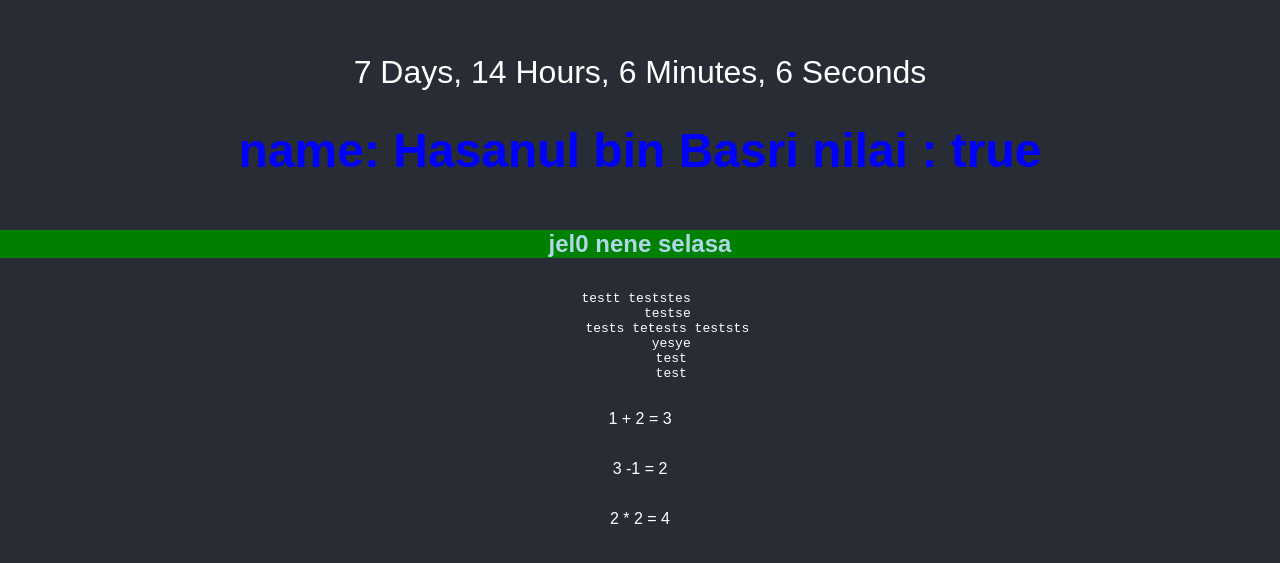
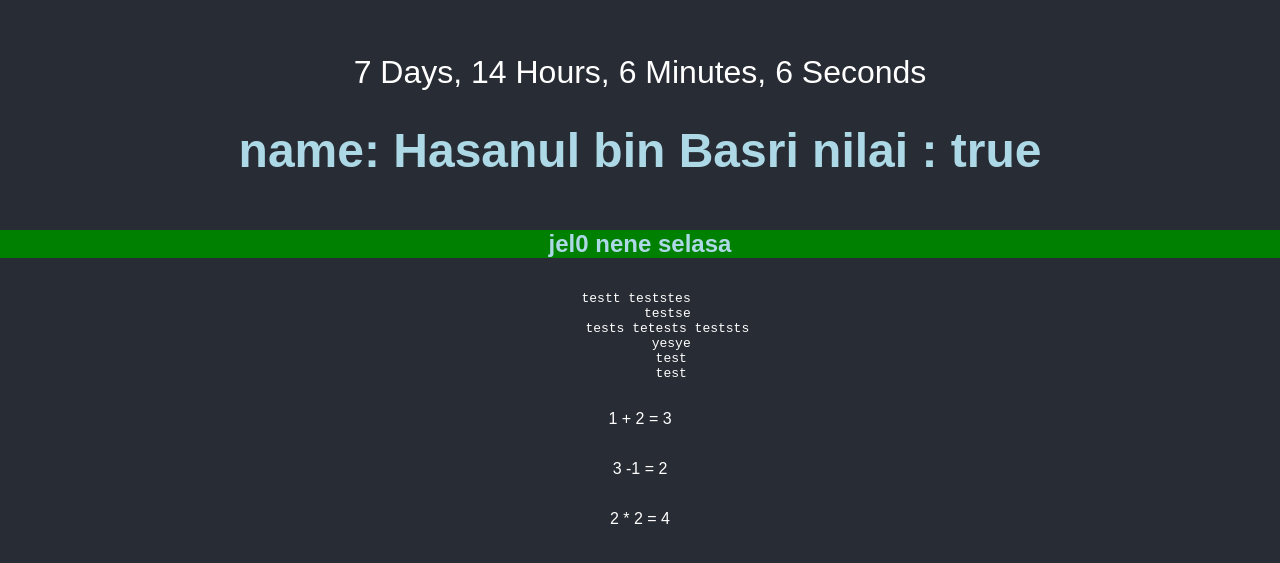
Before and after one commit to adammacarow/baru, a plain HTML site: page info.html in a window 1280 px wide. Shown: the part 101-664 px from the top of the page. Drawn offline with Linux system fonts and the light colour scheme.

Commit message:
tambahan

```diff
--- a/info.html
+++ b/info.html
@@ -48,7 +48,7 @@
 
 
         document.getElementById("h1").textContent = stringTemp;
-        document.getElementById("h1").style.color = "blue";
+        document.getElementById("h1").style.color = "lightblue";
 
         // string multiline
 
```
